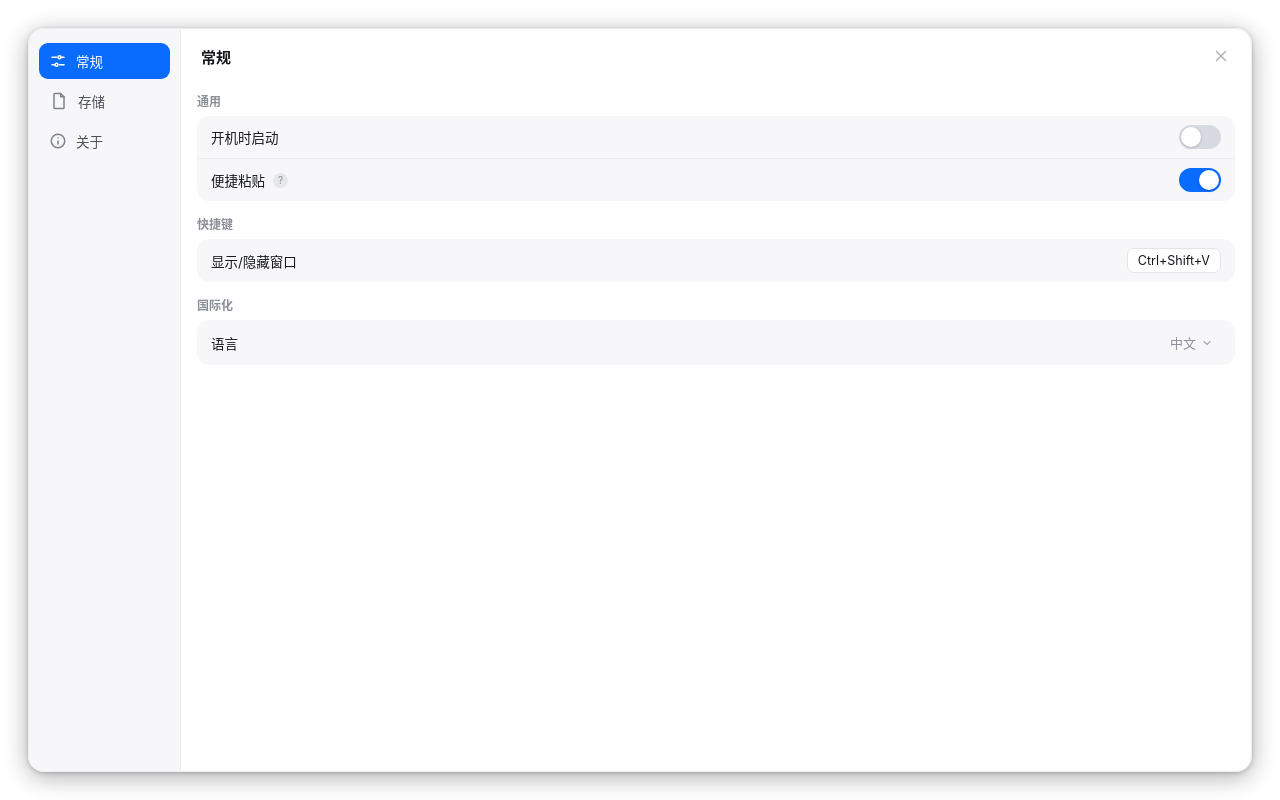
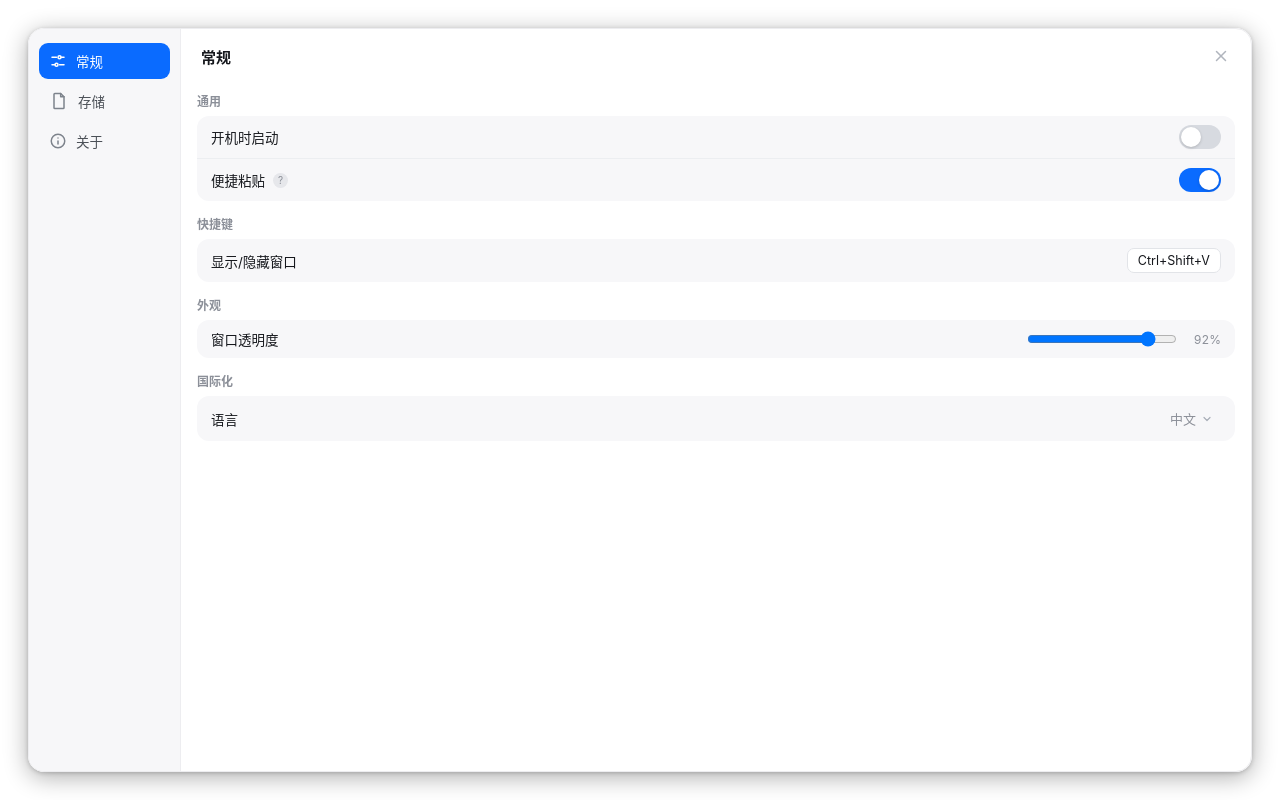
Before and after one commit to shuglx/kylinpaste, a React (Vite) app: page / in a window 1280 px wide. Both pictures are taken after a click on the button 1217 px from the left and 64 px from the top of the page. Built offline with nearby package versions, Linux system fonts and the light colour scheme.

Commit message:
feat(设置): 常规-外观 增加"透明度"滑条(50%-100%)
- settings 新增 opacity 字段(默认 92,sanitize 钳制 50-100)
- 滑条拖动即时预览(直接改 --bg),松手/键盘停顿后落盘
- app.css 的 --bg 保留为缺省值,运行时由前端按设置改写

```diff
--- a/src/App.jsx
+++ b/src/App.jsx
@@ -36,6 +36,7 @@ const DEFAULT_SETTINGS = {
   max_items: 500,
   language: 'zh',
   quick_paste: true,
+  opacity: 92,
 };
 
 /** 分组配色:mac 标签那 7 个颜色(从截图上取样得到),循环使用。
@@ -189,6 +190,15 @@ export default function App() {
   const inputRef = useRef(null);
   const t = useMemo(() => translations((settings || DEFAULT_SETTINGS).language), [settings]);
   const quickPaste = (settings || DEFAULT_SETTINGS).quick_paste;
+
+  // 窗口底色不透明度(设置-常规-外观):改写根节点的 --bg 变量,CSS 里的值只是缺省
+  useEffect(() => {
+    const opacity = (settings || DEFAULT_SETTINGS).opacity;
+    document.documentElement.style.setProperty(
+      '--bg',
+      `rgba(255, 255, 255, ${Math.min(100, Math.max(50, opacity || 92)) / 100})`
+    );
+  }, [settings]);
 
   // 初始加载(含旧版 localStorage 收藏的一次性迁移)+ 订阅剪贴板更新事件
   useEffect(() => {
--- a/src/Settings.jsx
+++ b/src/Settings.jsx
@@ -250,6 +250,19 @@ export default function Settings({
   const [notice, setNotice] = useState(null);
   const [hotkeyStatus, setHotkeyStatus] = useState(null);
   const [logPath, setLogPath] = useState(null);
+
+  // 透明度滑条:拖动时立即预览(直接改 CSS 变量),松手/键盘停顿后才落盘
+  const [opacity, setOpacity] = useState((settings && settings.opacity) || 92);
+  useEffect(() => {
+    setOpacity((settings && settings.opacity) || 92);
+  }, [settings && settings.opacity]);
+  const previewOpacity = (value) => {
+    setOpacity(value);
+    document.documentElement.style.setProperty(
+      '--bg',
+      `rgba(255, 255, 255, ${value / 100})`
+    );
+  };
   const [storageFiles, setStorageFiles] = useState([]);
 
   useEffect(() => {
@@ -399,6 +412,25 @@ export default function Settings({
                 )}
               </div>
 
+              <div className="group-title">{t.sectionAppearance}</div>
+              <div className="card">
+                <Row label={t.opacity}>
+                  <div className="opacity-row">
+                    <input
+                      type="range"
+                      min="50"
+                      max="100"
+                      step="1"
+                      value={opacity}
+                      onChange={(e) => previewOpacity(Number(e.target.value))}
+                      onPointerUp={() => commit({ opacity })}
+                      onKeyUp={() => commit({ opacity })}
+                    />
+                    <span>{opacity}%</span>
+                  </div>
+                </Row>
+              </div>
+
               <div className="group-title">{t.sectionI18n}</div>
               <div className="card">
                 <Row label={t.language}>
--- a/src/app.css
+++ b/src/app.css
@@ -953,6 +953,24 @@ button.row:hover {
   margin-top: 4px;
   color: #8b8f98;
 }
+/* 设置页外观:透明度滑条 */
+.opacity-row {
+  display: flex;
+  align-items: center;
+}
+.opacity-row input[type='range'] {
+  width: 150px;
+  margin: 0;
+}
+.opacity-row > span {
+  margin-left: 8px;
+  min-width: 36px;
+  font-size: 12px;
+  color: var(--muted);
+  text-align: right;
+  font-variant-numeric: tabular-nums;
+}
+
 /* 关于页里的日志文件名(完整路径放在 title 里,点行复制路径) */
 .log-path {
   max-width: 300px;
--- a/src/i18n.js
+++ b/src/i18n.js
@@ -63,6 +63,8 @@ const zh = {
   tabAbout: '关于',
   sectionGeneral: '通用',
   sectionHotkey: '快捷键',
+  sectionAppearance: '外观',
+  opacity: '窗口透明度',
   sectionStorage: '存储',
   tabStorage: '存储',
   close: '关闭',
@@ -170,6 +172,8 @@ const en = {
   tabAbout: 'About',
   sectionGeneral: 'General',
   sectionHotkey: 'Shortcut',
+  sectionAppearance: 'Appearance',
+  opacity: 'Window opacity',
   sectionStorage: 'Storage',
   tabStorage: 'Storage',
   close: 'Close',
```
Also changed, not shown: 1 other file (tests, documents, lock files or other folders).
